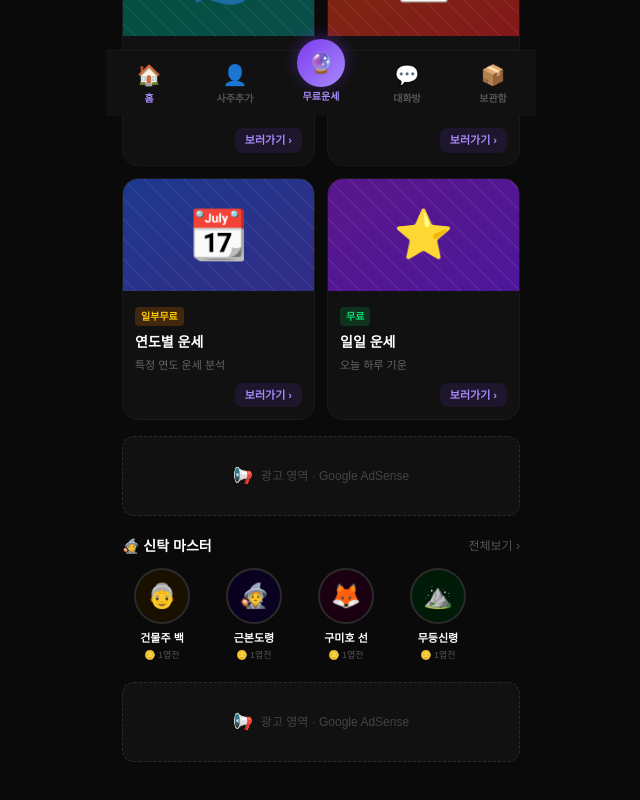
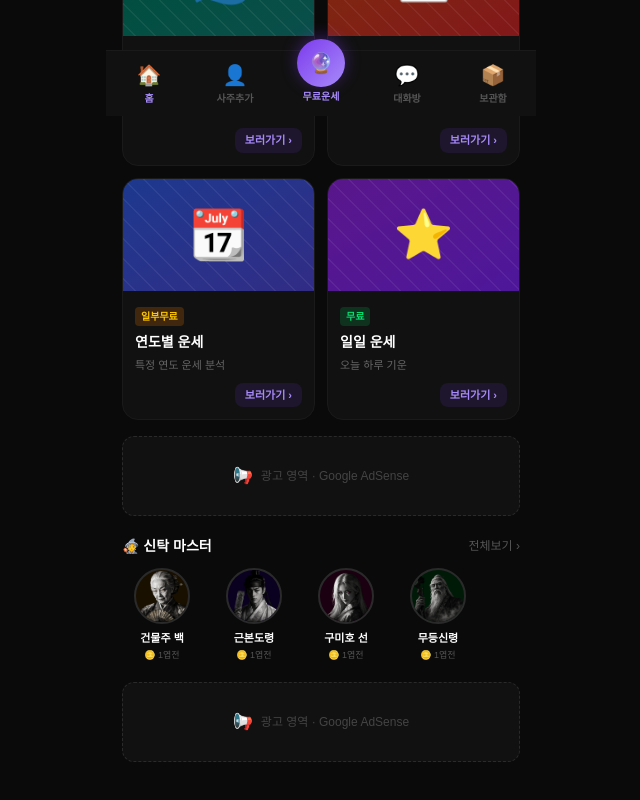
Before and after one commit to younglinam0222-rgb/sajuya, a Next.js app: page / in a window 1280 px wide. Shown: the part 684-1484 px from the top of the page, without its empty margins (319-959 px from the left). Built offline with nearby package versions, Linux system fonts and the light colour scheme.

Commit message:
Update page.tsx

```diff
--- a/app/page.tsx
+++ b/app/page.tsx
@@ -122,7 +122,7 @@ export default function HomePage() {
         <div className="flex gap-3 overflow-x-auto pb-1" style={{scrollbarWidth:'none'}}>
           {CHARACTERS.map(c => (
             <Link href={`/saju?character=${c.id}`} key={c.id} className="flex-shrink-0 w-20 text-center">
-              <div className="w-14 h-14 rounded-full mx-auto mb-1.5 flex items-center justify-center text-2xl" style={{background:c.bg,border:'2px solid #2a2a2a'}}>{c.emoji}</div>
+              <div className="w-14 h-14 rounded-full mx-auto mb-1.5 overflow-hidden relative" style={{background:c.bg,border:'2px solid #2a2a2a'}}>   <img src={`/characters/${c.id}.png`} alt={c.name} className="w-full h-full object-cover" onError={(e)=>{(e.target as HTMLImageElement).style.display='none'}} /> </div>
               <div className="text-[11px] font-bold text-white truncate">{c.name.slice(0,5)}</div>
               <div className="text-[9px] mt-0.5" style={{color:'#555'}}>🪙 1엽전</div>
             </Link>
```
